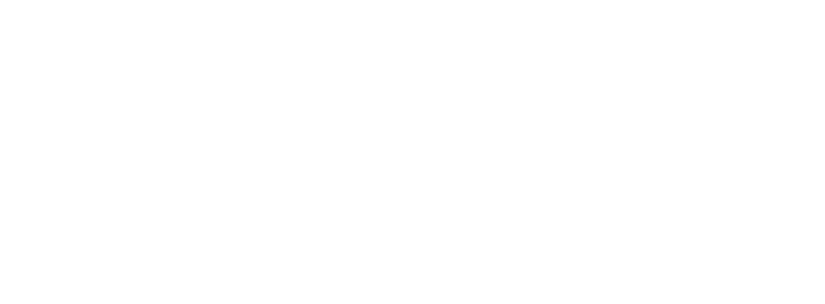
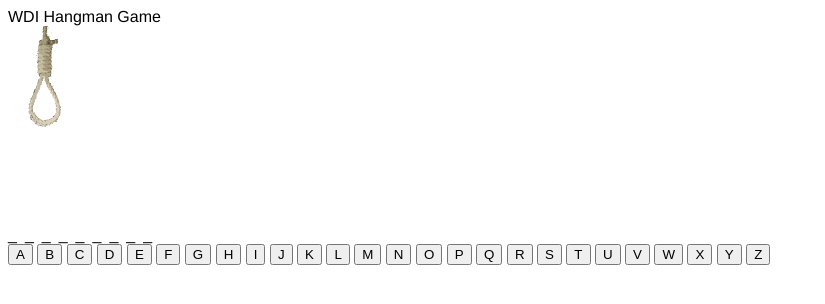
Before and after one commit to sntruong12/wdi-hangman, a plain HTML site: page index.html in a window 1280 px wide. Shown: the whole page, without its empty margins (0-825 px from the left). Drawn offline with Linux system fonts and the light colour scheme.

Commit message:
updates to the game logic

```diff
--- a/css/main.css
+++ b/css/main.css
@@ -0,0 +1,14 @@
+body {
+  font-family: Helvetica, sans-serif;
+}
+
+#guess {
+  letter-spacing: 0.5rem;
+}
+
+section {
+  background-image: url("../images/hangman.png");
+  /* background-position: -75px 0; */
+  width: 75px;
+  height: 200px;
+}
--- a/index.html
+++ b/index.html
@@ -9,6 +9,40 @@
   <script defer src="js/main.js"></script>
 </head>
 <body>
+  <header>WDI Hangman Game</header>
+  <section>
 
+  </section>
+  <div id="guess">
+
+  </div>
+  <div id="letters">
+    <button>A</button>
+    <button>B</button>
+    <button>C</button>
+    <button>D</button>
+    <button>E</button>
+    <button>F</button>
+    <button>G</button>
+    <button>H</button>
+    <button>I</button>
+    <button>J</button>
+    <button>K</button>
+    <button>L</button>
+    <button>M</button>
+    <button>N</button>
+    <button>O</button>
+    <button>P</button>
+    <button>Q</button>
+    <button>R</button>
+    <button>S</button>
+    <button>T</button>
+    <button>U</button>
+    <button>V</button>
+    <button>W</button>
+    <button>X</button>
+    <button>Y</button>
+    <button>Z</button>
+  </div>
 </body>
 </html>
--- a/js/main.js
+++ b/js/main.js
@@ -0,0 +1,56 @@
+/*----- constants -----*/
+const MAX_WRONG_GUESSES = 6;
+const WORDS = [
+  'DATATYPES', 'OBJECTS', 'ARRAYS', 'FUNCTIONS', 'MVC', 'MOO', 'VARIABLES'
+];
+
+/*----- app's state (variables) -----*/
+let usedLetters, wrongGuesses, secret, guess;
+
+/*----- cached element references -----*/
+const letterBtns = document.querySelectorAll('#letters button');
+const hangmanImg = document.querySelector('section');
+const guessEl = document.getElementById('guess');
+
+
+/*----- event listeners -----*/
+document.getElementById('letters').addEventListener('click', handleLetterClick);
+
+/*----- functions -----*/
+init();
+
+function init() {
+// usedLetters, wrongGuesses, secret, guess
+  usedLetters = [];
+  wrongGuesses = [];
+  let rndIdx = Math.floor(Math.random() * WORDS.length);
+  secret = WORDS[rndIdx];
+  guess = '_'.repeat(secret.length);
+  render();
+}
+
+function render() {
+  guessEl.textContent = guess;
+  hangmanImg.style.backgroundPosition = `${-75 * wrongGuesses.length}px 0`;
+
+}
+
+function handleLetterClick(evt) {
+
+  let letter =evt.target.textContent;
+  wrongGuesses.push(letter);
+  let guessChars = guess.split('');
+  if (secret.includes(letter)) {
+    for(let i = 0; i < secret.length; i++) {
+      let char = secret.charAt(i);
+      if (char === letter) {
+        guessChars[i] = letter;
+      }
+    }
+    guess = guessChars.join('');
+  } else {
+    wrongGuesses.push(letter);
+  }
+  usedLetters.push(letter);
+  render();
+}
```
Also changed, not shown: images/hangman.png (added).
